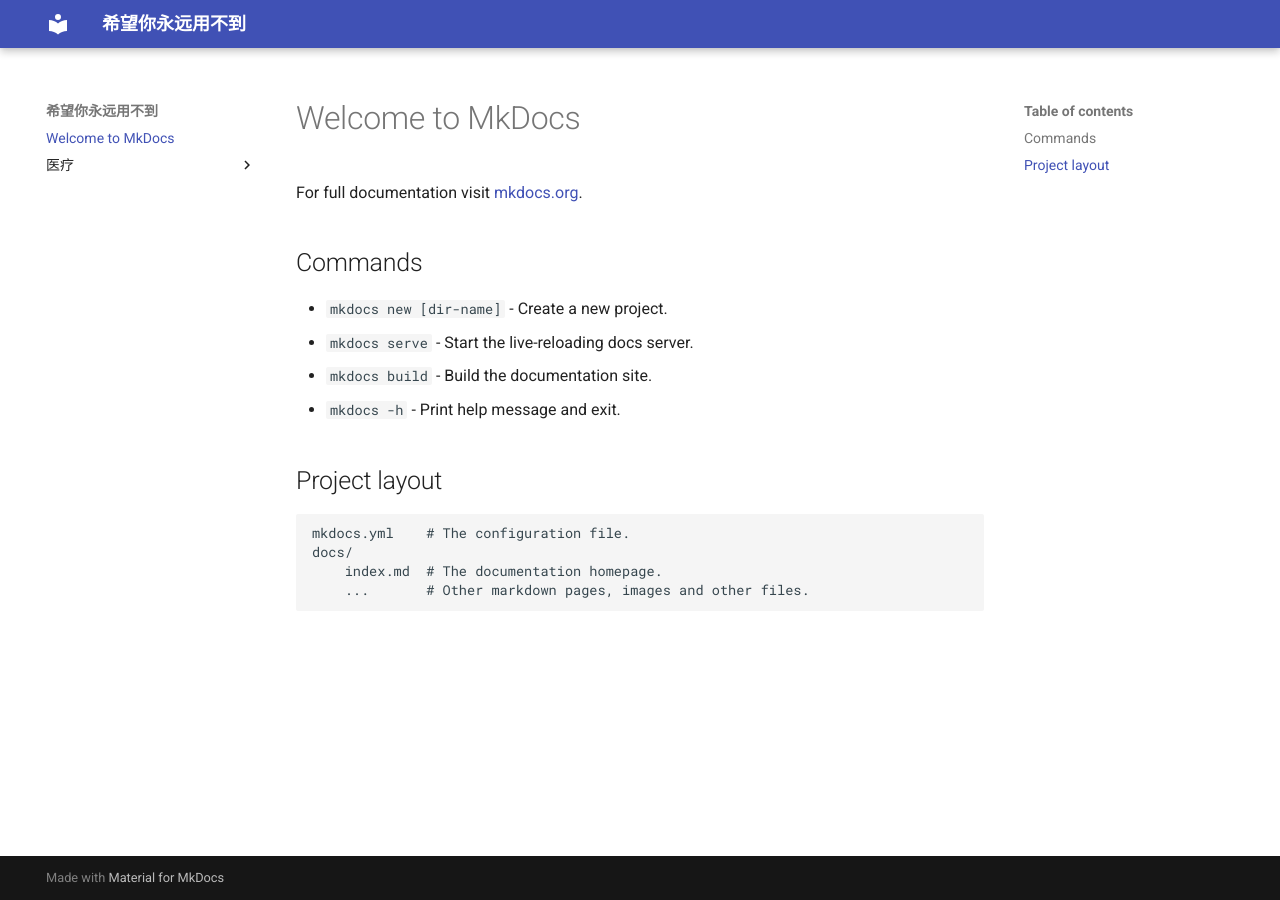
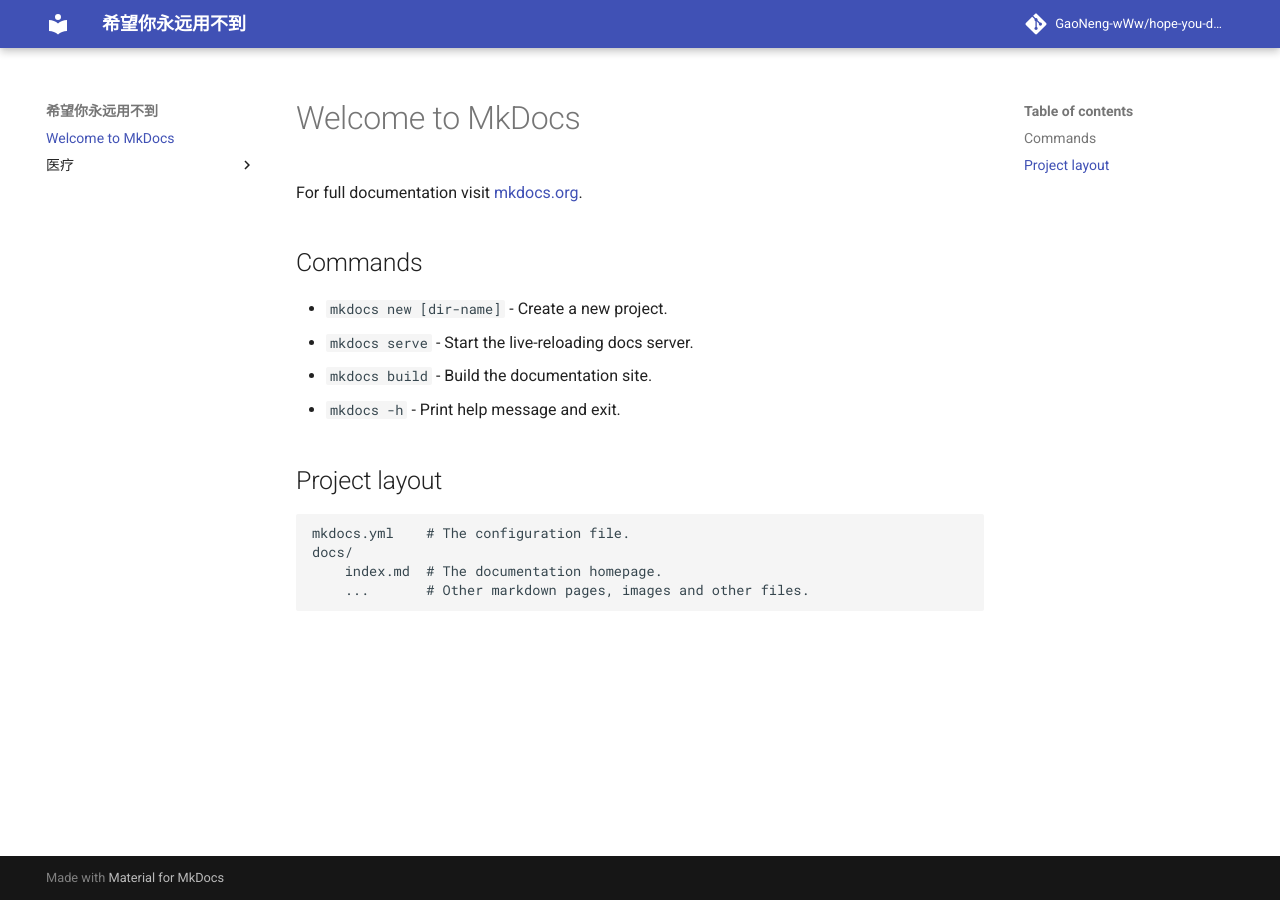
Before and after one commit to orcas-lab/hope-you-never-need-it, an MkDocs documentation site: the page built from docs/index.md, in a window 1280 px wide. Built offline with MkDocs 1.6.1 and Material for MkDocs 9.7.7, drawn with Linux system fonts in a browser that asks for light colours; comment, search, counter and statistics services are not loaded.

Commit message:
feat: repo info

```diff
--- a/mkdocs.yml
+++ b/mkdocs.yml
@@ -1,4 +1,6 @@
 site_name: 希望你永远用不到
+repo_url: https://github.com/GaoNeng-wWw/hope-you-dont-need-it
+repo_name: GaoNeng-wWw/hope-you-dont-need-it
 theme:
   name: 'material'
 markdown_extensions:
```
